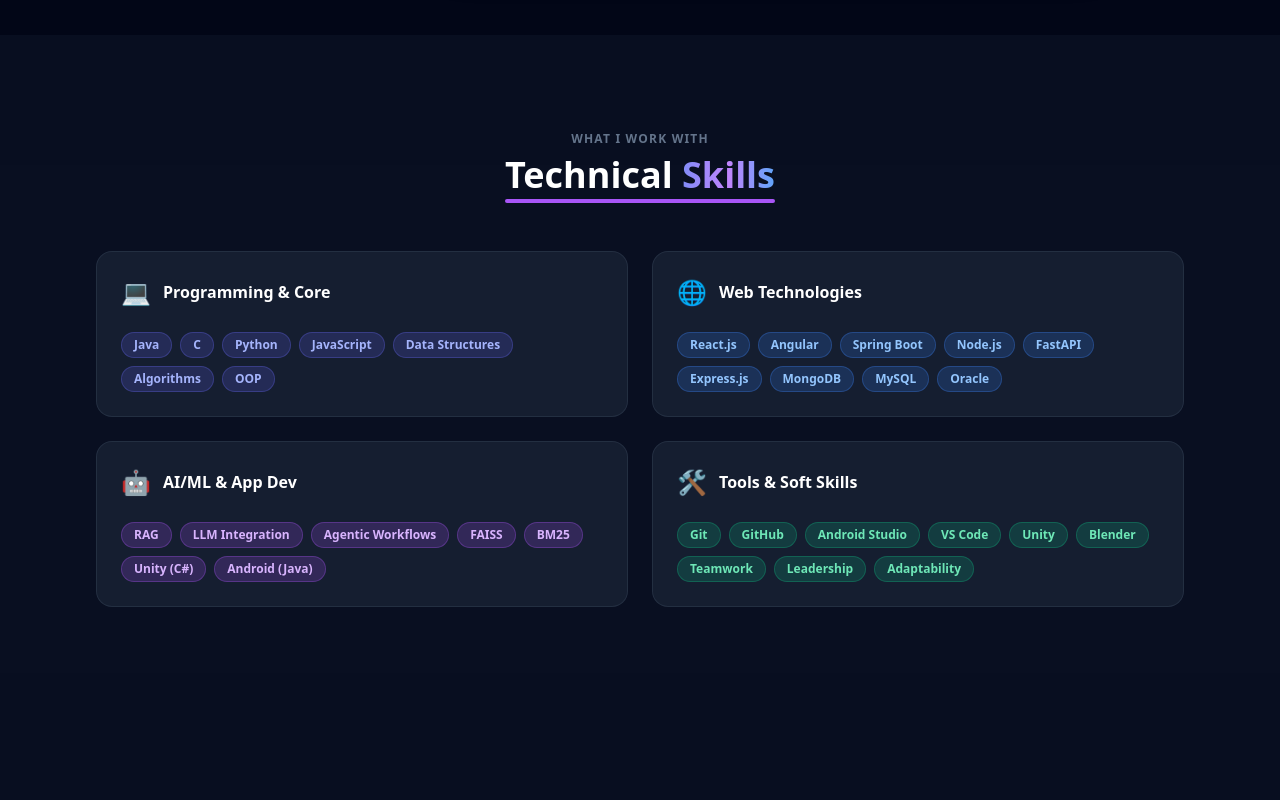
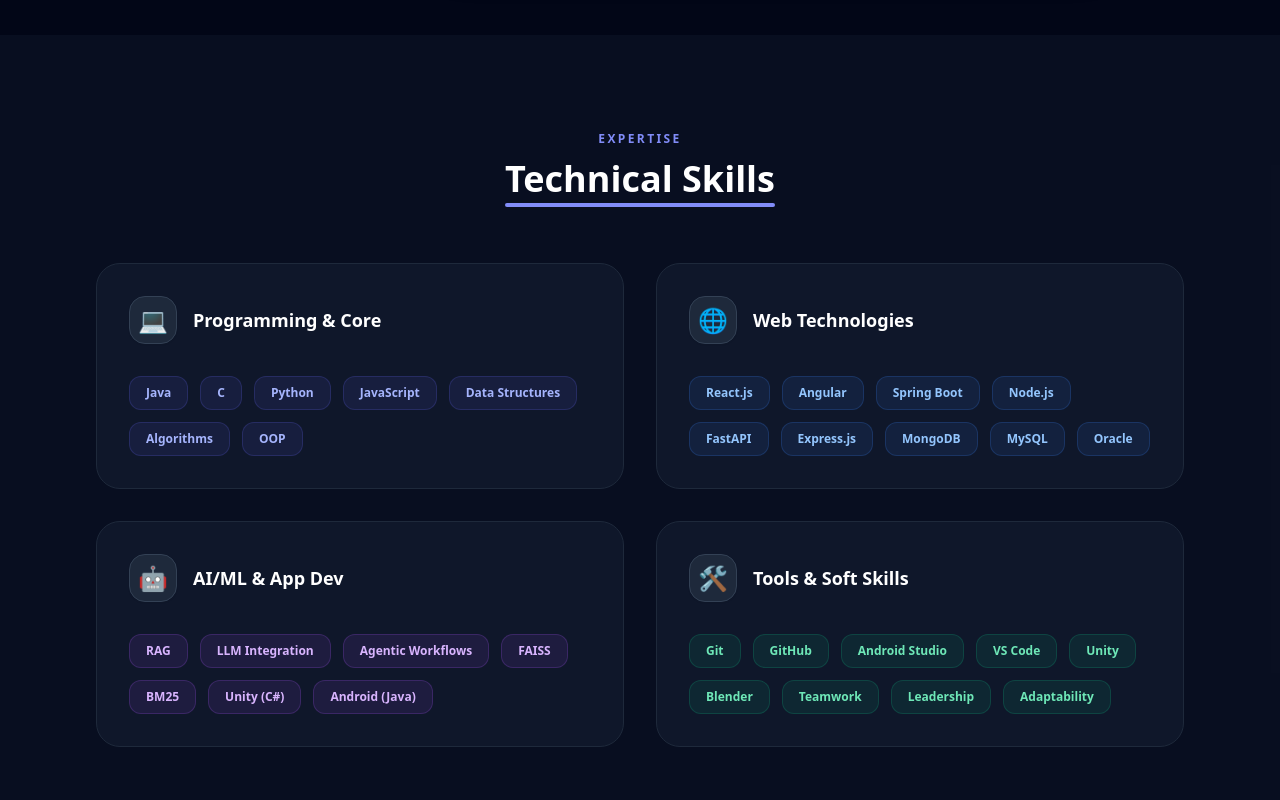
Before and after one commit to ganesh714/venkat-dev-portfolio, a React (Vite) app: page / in a window 1280 px wide. Shown: the part 1360-2160 px from the top of the page. Built offline with nearby package versions, Linux system fonts and the light colour scheme.

Commit message:
feat: redesign skills section with theme-aware cards and badges

```diff
--- a/src/components/Skills.jsx
+++ b/src/components/Skills.jsx
@@ -5,29 +5,25 @@
   {
     title: 'Programming & Core',
     icon: '💻',
-    glow: 'hover:shadow-[0_0_32px_4px_rgba(99,102,241,0.35)] hover:border-indigo-500/60',
-    accent: 'bg-indigo-500/20 text-indigo-300 border border-indigo-500/30',
+    accent: 'bg-indigo-100 text-indigo-700 dark:bg-indigo-500/10 dark:text-indigo-300 dark:border dark:border-indigo-500/20',
     skills: ['Java', 'C', 'Python', 'JavaScript', 'Data Structures', 'Algorithms', 'OOP'],
   },
   {
     title: 'Web Technologies',
     icon: '🌐',
-    glow: 'hover:shadow-[0_0_32px_4px_rgba(59,130,246,0.35)] hover:border-blue-500/60',
-    accent: 'bg-blue-500/20 text-blue-300 border border-blue-500/30',
+    accent: 'bg-blue-100 text-blue-700 dark:bg-blue-500/10 dark:text-blue-300 dark:border dark:border-blue-500/20',
     skills: ['React.js', 'Angular', 'Spring Boot', 'Node.js', 'FastAPI', 'Express.js', 'MongoDB', 'MySQL', 'Oracle'],
   },
   {
     title: 'AI/ML & App Dev',
     icon: '🤖',
-    glow: 'hover:shadow-[0_0_32px_4px_rgba(139,92,246,0.35)] hover:border-purple-500/60',
-    accent: 'bg-purple-500/20 text-purple-300 border border-purple-500/30',
+    accent: 'bg-purple-100 text-purple-700 dark:bg-purple-500/10 dark:text-purple-300 dark:border dark:border-purple-500/20',
     skills: ['RAG', 'LLM Integration', 'Agentic Workflows', 'FAISS', 'BM25', 'Unity (C#)', 'Android (Java)'],
   },
   {
     title: 'Tools & Soft Skills',
     icon: '🛠️',
-    glow: 'hover:shadow-[0_0_32px_4px_rgba(16,185,129,0.35)] hover:border-emerald-500/60',
-    accent: 'bg-emerald-500/20 text-emerald-300 border border-emerald-500/30',
+    accent: 'bg-emerald-100 text-emerald-700 dark:bg-emerald-500/10 dark:text-emerald-300 dark:border dark:border-emerald-500/20',
     skills: ['Git', 'GitHub', 'Android Studio', 'VS Code', 'Unity', 'Blender', 'Teamwork', 'Leadership', 'Adaptability'],
   },
 ];
@@ -36,41 +32,38 @@
   hidden: { opacity: 0 },
   visible: {
     opacity: 1,
-    transition: { staggerChildren: 0.2 }
+    transition: { staggerChildren: 0.1 }
   }
 };
 
 const cardVariants = {
-  hidden: { opacity: 0, y: 30 },
+  hidden: { opacity: 0, y: 20 },
   visible: {
     opacity: 1,
     y: 0,
-    transition: { duration: 0.6, ease: "easeOut" }
+    transition: { duration: 0.5, ease: "easeOut" }
   }
 };
 
 const Skills = () => {
   return (
-    <section id="skills" className="py-24 bg-slate-900/50">
+    <section id="skills" className="py-24 bg-white dark:bg-slate-900/50">
       <div className="max-w-6xl mx-auto px-4 sm:px-6 lg:px-8">
         {/* Section heading */}
         <motion.div
-          className="text-center mb-14"
+          className="text-center mb-16"
           initial={{ opacity: 0, y: 20 }}
           whileInView={{ opacity: 1, y: 0 }}
           viewport={{ once: true, margin: '-100px' }}
           transition={{ duration: 0.6 }}
         >
-          <p className="text-xs font-semibold tracking-widest uppercase text-slate-500 mb-2">
-            What I work with
+          <p className="text-xs font-bold tracking-[0.2em] uppercase text-indigo-600 dark:text-indigo-400 mb-3">
+            Expertise
           </p>
-          <h2 className="text-3xl sm:text-4xl font-extrabold text-white inline-block relative">
-            Technical{' '}
-            <span className="bg-gradient-to-r from-indigo-400 via-purple-400 to-blue-400 bg-clip-text text-transparent">
-              Skills
-            </span>
+          <h2 className="text-3xl sm:text-4xl font-extrabold text-slate-900 dark:text-white inline-block relative">
+            Technical Skills
             <motion.div
-              className="absolute -bottom-2 left-0 h-1 bg-purple-500 rounded-full"
+              className="absolute -bottom-2 left-0 h-1 bg-indigo-600 dark:bg-indigo-400 rounded-full"
               initial={{ width: 0 }}
               whileInView={{ width: "100%" }}
               viewport={{ once: true }}
@@ -81,7 +74,7 @@
 
         {/* Cards grid */}
         <motion.div
-          className="grid grid-cols-1 md:grid-cols-2 gap-6"
+          className="grid grid-cols-1 md:grid-cols-2 gap-8"
           variants={containerVariants}
           initial="hidden"
           whileInView="visible"
@@ -91,24 +84,26 @@
             <motion.div
               key={group.title}
               variants={cardVariants}
-              whileHover={{ y: -8, scale: 1.02 }}
-              className={`relative bg-slate-800/60 border border-slate-700/50 rounded-2xl p-6 transition-colors duration-300 ${group.glow} cursor-default`}
+              whileHover={{ y: -5 }}
+              className="bg-slate-50 dark:bg-slate-900 border border-slate-200 dark:border-slate-800 rounded-3xl p-8 transition-all duration-300 hover:shadow-xl dark:hover:shadow-none hover:border-indigo-200 dark:hover:border-indigo-500/30 cursor-default"
             >
               {/* Card header */}
-              <div className="flex items-center gap-3 mb-6">
-                <span className="text-2xl">{group.icon}</span>
-                <h3 className="text-base font-bold text-white leading-tight">
+              <div className="flex items-center gap-4 mb-8">
+                <div className="w-12 h-12 flex items-center justify-center bg-white dark:bg-slate-800 rounded-2xl shadow-sm border border-slate-100 dark:border-slate-700 text-2xl">
+                  {group.icon}
+                </div>
+                <h3 className="text-lg font-bold text-slate-900 dark:text-white">
                   {group.title}
                 </h3>
               </div>
 
               {/* Skill badges */}
-              <div className="flex flex-wrap gap-2">
+              <div className="flex flex-wrap gap-3">
                 {group.skills.map((skill) => (
                   <motion.span
                     key={skill}
-                    whileHover={{ scale: 1.05 }}
-                    className={`text-xs font-semibold px-3 py-1 rounded-full ${group.accent}`}
+                    whileHover={{ y: -2 }}
+                    className={`text-xs font-bold px-4 py-2 rounded-xl transition-colors ${group.accent}`}
                   >
                     {skill}
                   </motion.span>
```
